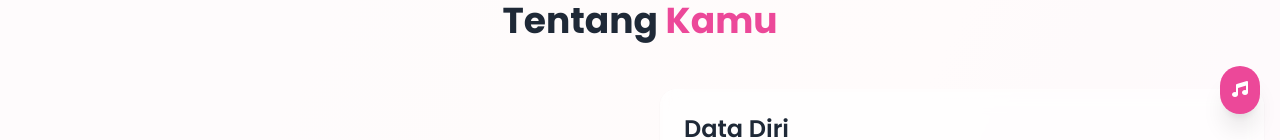
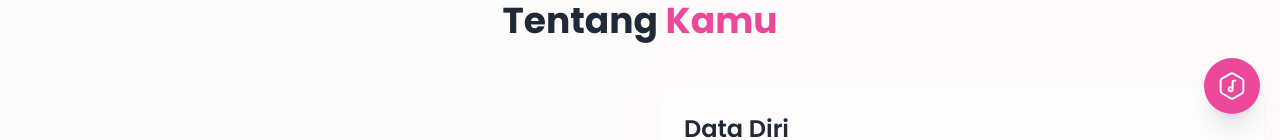
Before and after one commit to Kader2637/landing_page_birthday, a plain HTML site: page index.html in a window 1280 px wide. Shown: the part 666-806 px from the top of the page. Drawn offline with nearby package versions, Linux system fonts and the light colour scheme.

Commit message:
Update index.html

```diff
--- a/index.html
+++ b/index.html
@@ -175,7 +175,7 @@
   <button id="bgmToggle"
     class="fixed bottom-5 right-5 z-50 rounded-full bg-pink-500 text-white p-3 shadow-xl hover:bg-pink-600 focus:outline-none focus:ring-4 focus:ring-pink-300 opacity-0 transition"
     aria-pressed="true" title="Jeda/Putar musik">
-    <i class="fa-solid fa-music"></i>
+    <svg xmlns="http://www.w3.org/2000/svg" width="32" height="32" viewBox="0 0 24 24"><!-- Icon from Myna UI Icons by Praveen Juge - https://github.com/praveenjuge/mynaui-icons/blob/main/LICENSE --><g fill="none" stroke="currentColor" stroke-linecap="round" stroke-linejoin="round" stroke-width="1.5"><path d="M20.5 15.8V8.2a1.91 1.91 0 0 0-.944-1.645l-6.612-3.8a1.88 1.88 0 0 0-1.888 0l-6.612 3.8A1.9 1.9 0 0 0 3.5 8.2v7.602a1.91 1.91 0 0 0 .944 1.644l6.612 3.8a1.88 1.88 0 0 0 1.888 0l6.612-3.8A1.9 1.9 0 0 0 20.5 15.8"/><path d="M12.5 14.5V8.6a.6.6 0 0 1 .6-.6h1.4m-2 6.5a1.5 1.5 0 1 1-3 0a1.5 1.5 0 0 1 3 0"/></g></svg>
   </button>
 
   <!-- Navigation -->
```
